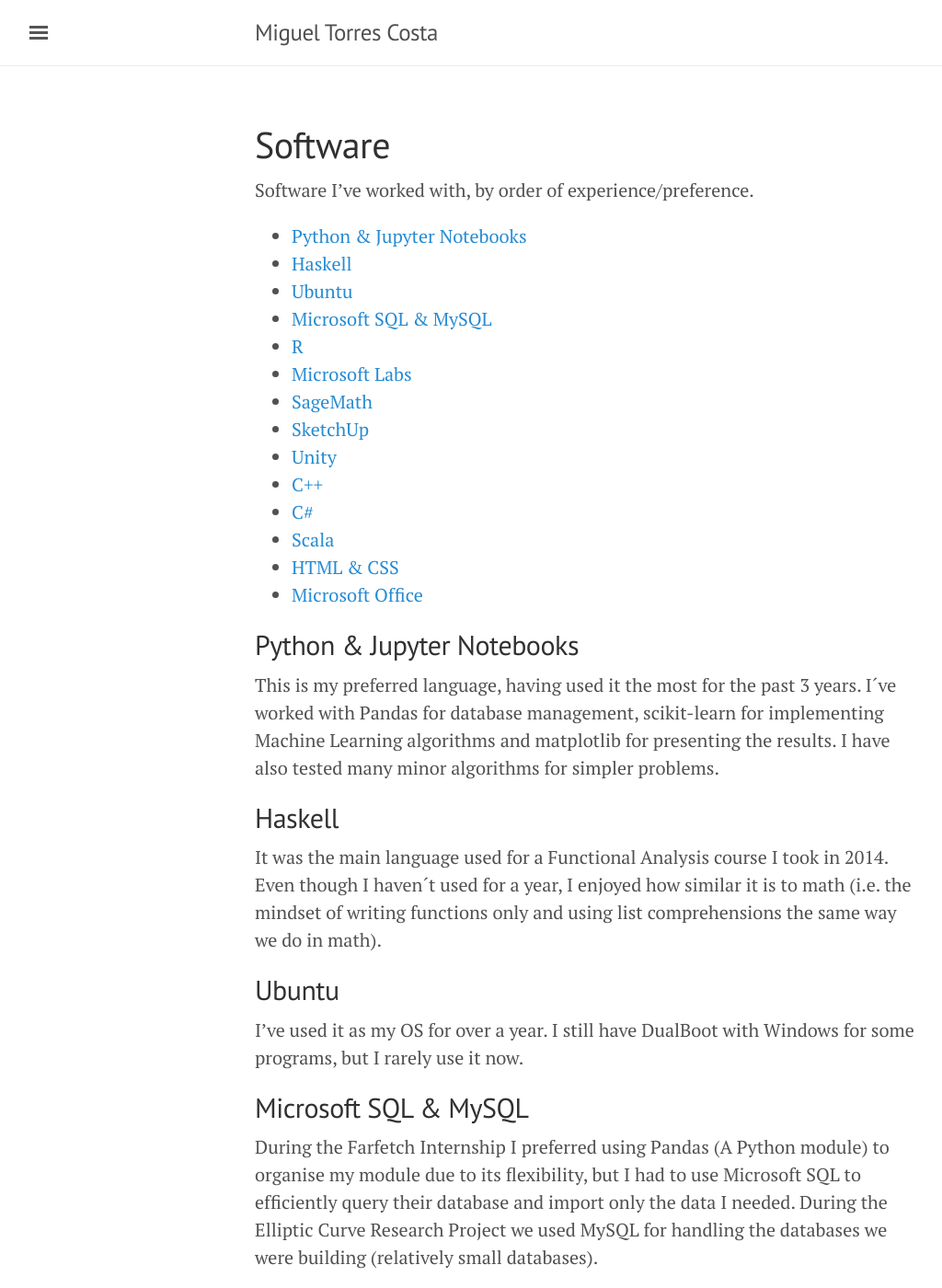
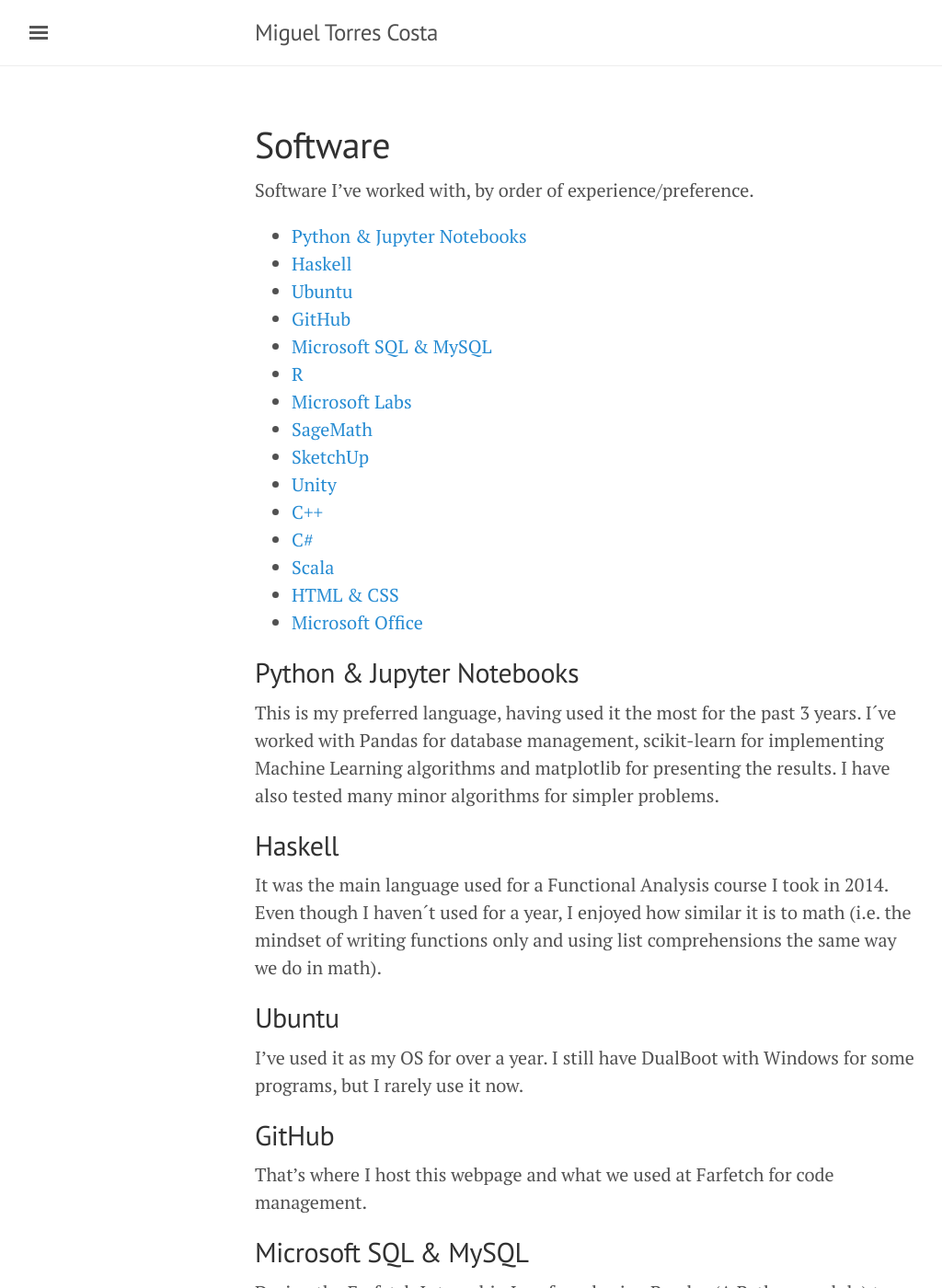
Before and after one commit to migueltorrescosta/migueltorrescosta.github.io, a Jekyll site: the page built from page_Software.md, in a window 1280 px wide and 1400 px high. Shown: the whole window at 92% size, without its empty margins (3-1027 px from the left). Built offline with Jekyll 4.4.1, drawn with Linux system fonts in a browser that asks for light colours; nearby versions of some CDN libraries.

Commit message:
Added Github

```diff
--- a/page_Software.md
+++ b/page_Software.md
@@ -18,6 +18,9 @@
 
 ## Ubuntu
 I've used it as my OS for over a year. I still have DualBoot with Windows for some programs, but I rarely use it now.
+
+## GitHub
+That's where I host this webpage and what we used at Farfetch for code management.
 
 ## Microsoft SQL & MySQL
 During the Farfetch Internship I preferred using Pandas (A Python module) to organise my module due to its flexibility, but I had to use Microsoft SQL to efficiently query their database and import only the data I needed.
```
